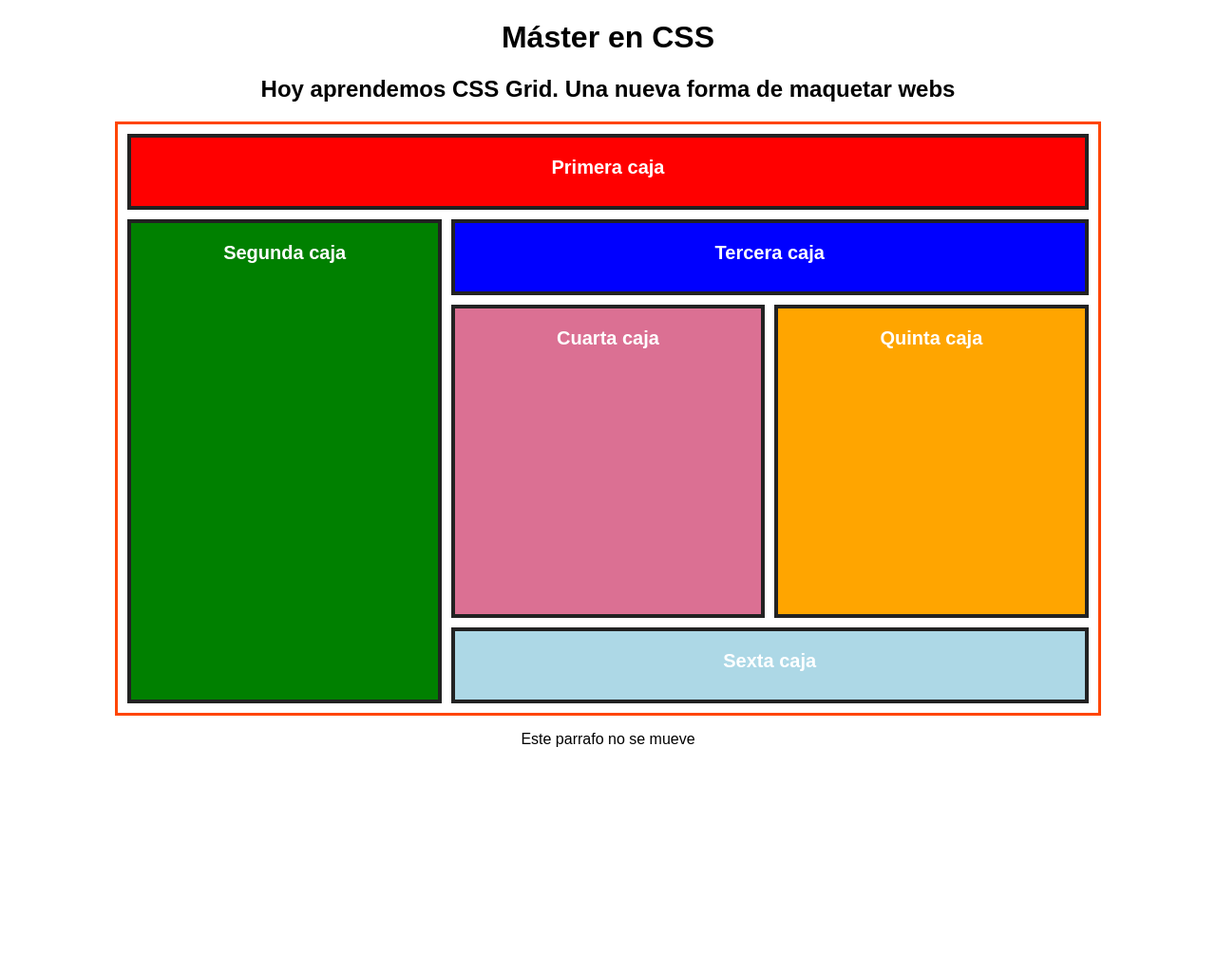
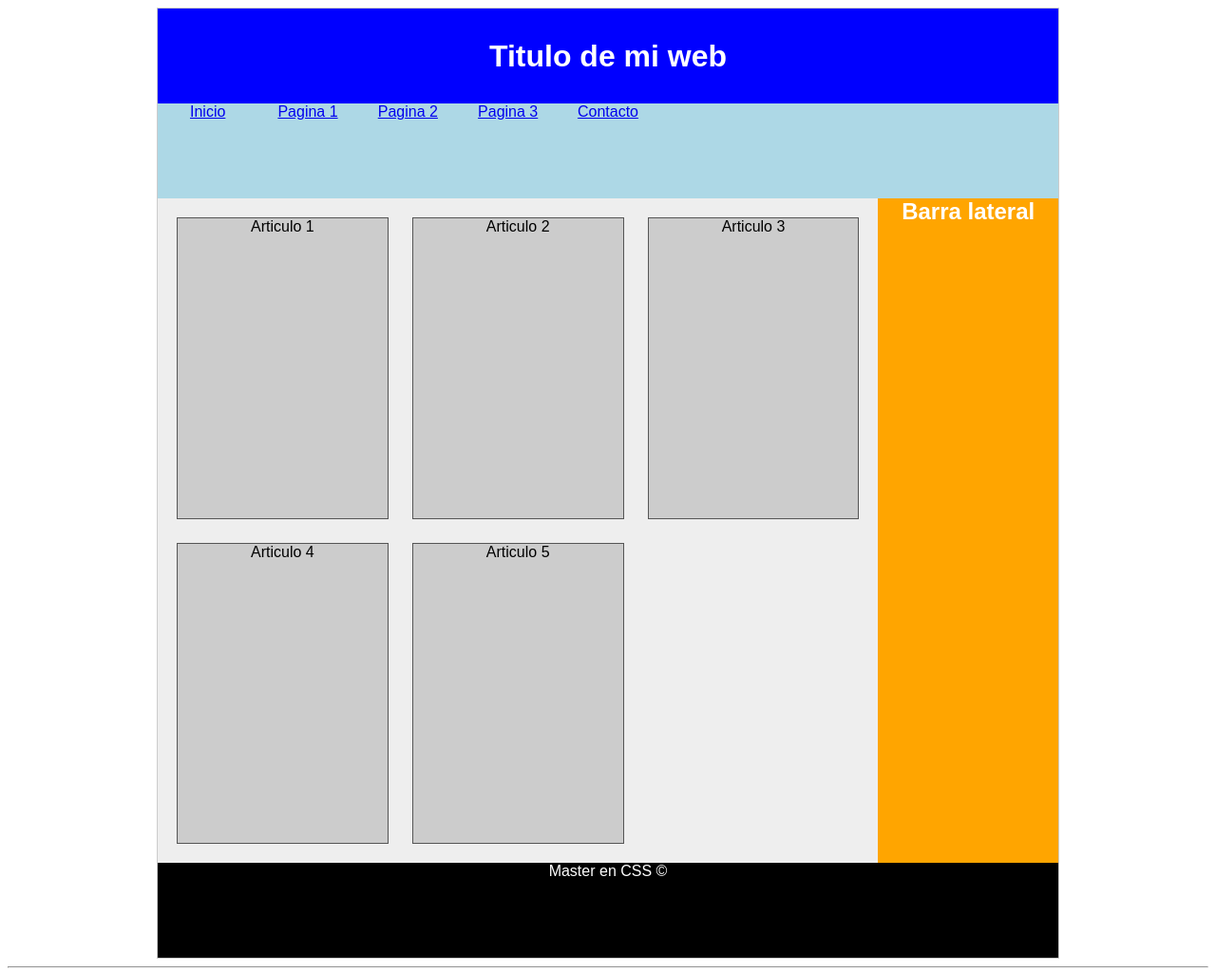
Before and after one commit to ApoloCode/CURSOCSS, a plain HTML site: page aprendiendo-cssGrid/index.html in a window 1280 px wide. Shown: the top 1023 px of the page at 95% size. Before the commit the page ends 804 px from the top, so only its background shows below. Drawn offline with Linux system fonts and the light colour scheme.

Commit message:
Maquetación Grid

```diff
--- a/aprendiendo-cssGrid/index.html
+++ b/aprendiendo-cssGrid/index.html
@@ -7,6 +7,70 @@
         <title>Máster en CSS</title>
     </head>
     <body>
+
+        <!--
+            Cabecera (arriba de todo y ocupe 100%)
+                Titulo
+            Menu (debajo cabecera y ocupe 100%)
+            Contenido (debajo de menú y al lado de lateral)
+            Barra Lateral (debajo de menú y a la derecha de contenido)
+            Footer (abajo del todo y ocupe el 100%)
+        -->
+
+        <div id="website">
+            <header id="cabecera">
+                <h1>Titulo de mi web</h1>
+            </header>
+
+            <nav id="menu">
+                <ul>
+                    <li>
+                        <a href="#">Inicio</a>
+                    </li>
+                    <li>
+                        <a href="#">Pagina 1</a>
+                    </li>
+                    <li>
+                        <a href="#">Pagina 2</a>
+                    </li>
+                    <li>
+                        <a href="#">Pagina 3</a>
+                    </li>
+                    <li>
+                        <a href="#">Contacto</a>
+                    </li>
+                </ul>
+            </nav>
+
+            <section id="contenido">
+                <article>
+                    Articulo 1
+                </article>
+                <article>
+                    Articulo 2
+                </article>
+                <article>
+                    Articulo 3
+                </article>
+                <article>
+                    Articulo 4
+                </article>
+                <article>
+                    Articulo 5
+                </article>
+            </section>
+
+            <aside id="lateral">
+                <h2>Barra lateral</h2>
+            </aside>
+
+            <footer id="pie-pagina">
+                Master en CSS &copy;
+            </footer>
+        </div>
+
+        <hr>
+
         <h1>Máster en CSS</h1>
         <h2>Hoy aprendemos CSS Grid. Una nueva forma de maquetar webs</h2>
 
--- a/aprendiendo-cssGrid/styles.css
+++ b/aprendiendo-cssGrid/styles.css
@@ -2,6 +2,74 @@ body {
     text-align: center;
     font-family: sans-serif;
 }
+
+/* -------------------------------EJERCICIO COMPLETO-------------------------------------------------- */
+#website * {
+    margin: 0px;
+    padding: 0px;
+}
+
+#website{
+    display: grid;
+    grid-template-columns: repeat(5, 1fr);
+    grid-template-rows: 10% 10% 70% 10%;
+    width: 75%;
+    height: 1000px;
+    margin: 0px auto;
+    border: 1px solid #ccc;
+}
+
+#cabecera {
+    display: flex;
+    justify-content: center;
+    align-items: center;
+    grid-column: 1 / 6;
+    background-color: blue;
+    color: white;
+}
+
+#menu {
+    grid-column: 1 / 6;
+    background-color: lightblue;
+    color: black;
+}
+
+#menu ul {
+    display: grid;
+    grid-template-columns: repeat(9, 1fr);
+    list-style: none;
+}
+
+#contenido {
+    grid-column: 1 / 5;
+    display: grid;
+    grid-template-columns: repeat(3, 1fr);
+    grid-gap: 25px;
+    padding: 20px;
+    background-color: #eee;
+}
+
+#contenido article {
+    background: #ccc;
+    border: 1px solid #555;
+}
+
+#lateral {
+    grid-column: 5 / 6;
+    background: orange;
+    color: white;
+}
+
+#pie-pagina {
+    grid-column: 1 / 6;
+    background-color: black;
+    color: white;
+}
+
+
+
+
+/* -------------------------------EJEMPLOS-------------------------------------------------- */
 
 .layout {
     width: 80%;
```
